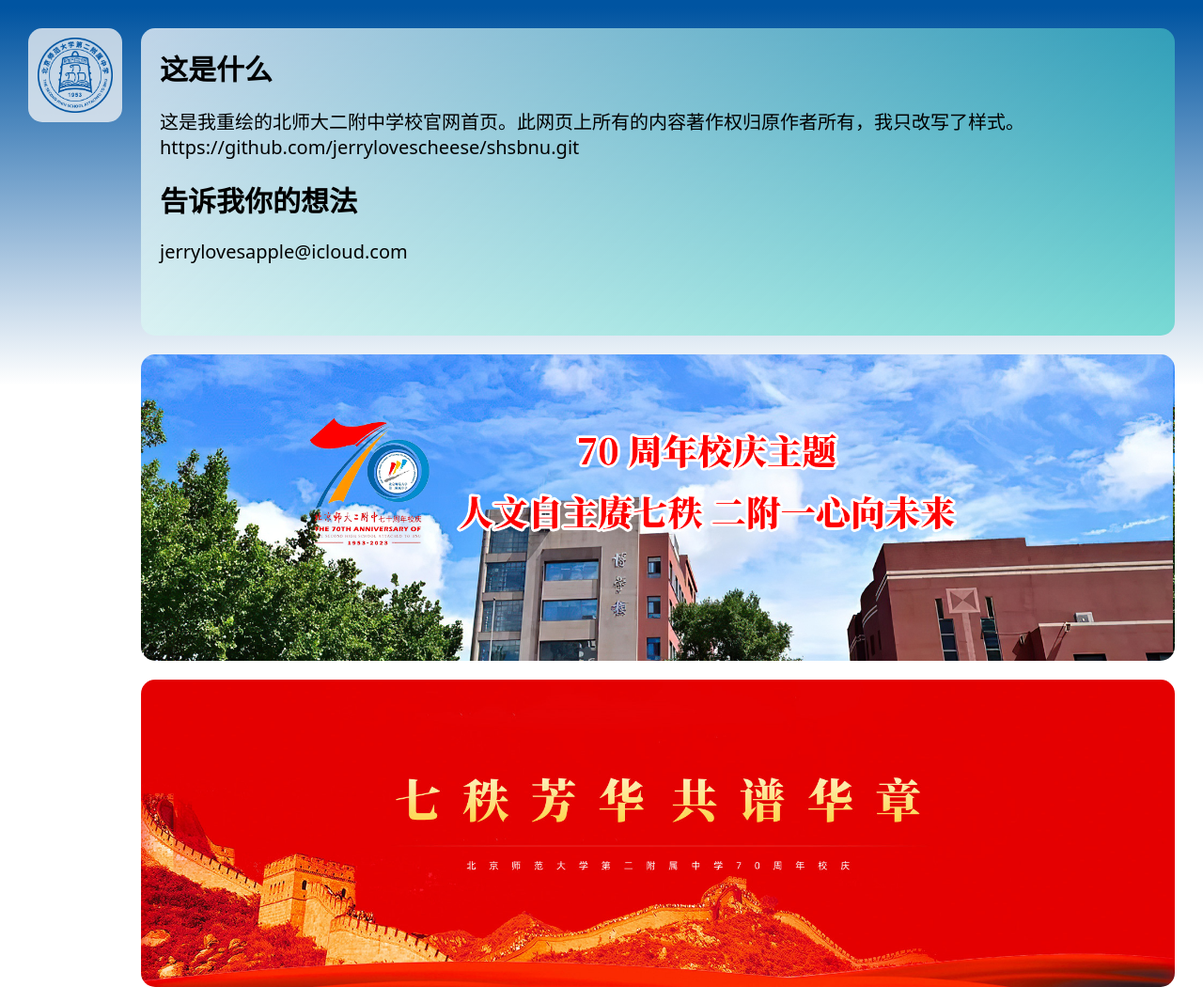
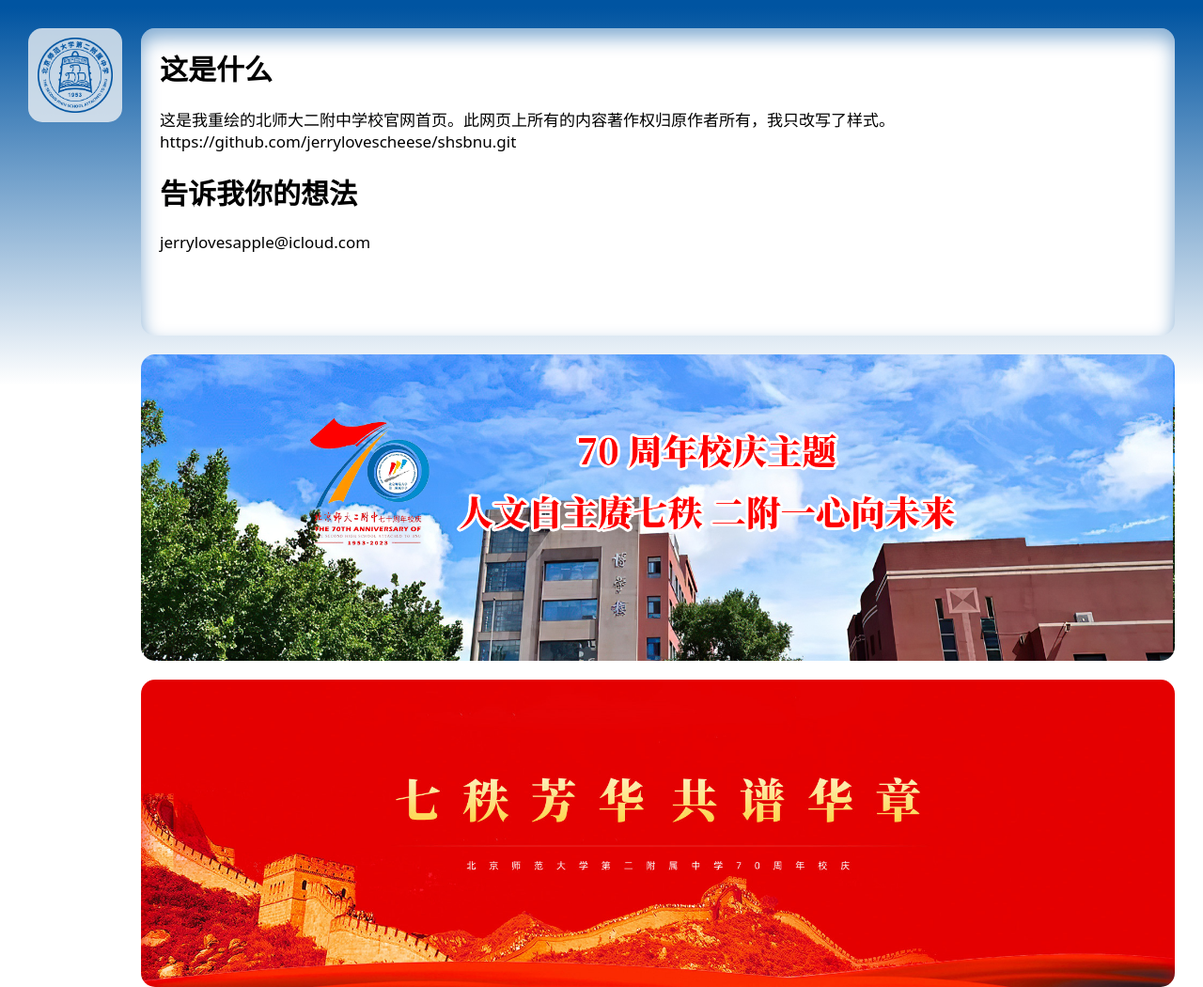
Before and after one commit to jerrylovescheese/shsbnu, a plain HTML site: page index.html in a window 1280 px wide. Shown: the top 1050 px of the page at 94% size. Drawn offline with Linux system fonts and the light colour scheme.

Commit message:
Update index.html

```diff
--- a/index.html
+++ b/index.html
@@ -40,7 +40,8 @@
 		}
 
 		#slide-1 {
-			background-image: linear-gradient(315deg, rgba(0, 201, 177, 0.452), rgba(255, 255, 255, 0.736));
+			background-color: #fff;
+			box-shadow: inset 0px 10px 20px #0054a17e;
 			font-family: system-ui, -apple-system, BlinkMacSystemFont, 'Segoe UI', Roboto, Oxygen, Ubuntu, Cantarell, 'Open Sans', 'Helvetica Neue', sans-serif;
 			overflow-y: scroll;
 			overflow-x: hidden;
@@ -59,6 +60,11 @@
 			background-image: url(./static/img/54fdad68b5104a08b01a57a4b60f9267.jpg);
 		}
 
+		.slide-prompt{
+			height: 250px;
+			overflow-y: scroll;
+		}
+
 		.slide-prompt-head {
 			display: block;
 			font-weight: bold;
@@ -68,7 +74,7 @@
 
 		.slide-prompt-body {
 			display: block;
-			font-size: 20px;
+			font-size: 17px;
 			padding-left: 20px;
 		}
 
@@ -102,6 +108,7 @@
 			z-index: -1;
 			border-color: #0054a1;
 			color: #0054a1;
+			box-shadow: 0px 10px 20px #00417f88;
 		}
 
 		.notification-box {
@@ -255,11 +262,14 @@
 	<div class="pool">
 		<div class="slideshow">
 			<div class="slide" id="slide-1">
-				<span class="slide-prompt-head">这是什么</span>
-				<span
-					class="slide-prompt-body">这是我重绘的北师大二附中学校官网首页。此网页上所有的内容著作权归原作者所有，我只改写了样式。<br>https://github.com/jerrylovescheese/shsbnu.git</span>
-				<span class="slide-prompt-head">告诉我你的想法</span>
-				<span class="slide-prompt-body"><a href="mailto:jerrylovesapple@icloud.com">jerrylovesapple@icloud.com</a></span>
+				<div class="slide-prompt">
+					<span class="slide-prompt-head">这是什么</span>
+					<span
+						class="slide-prompt-body">这是我重绘的北师大二附中学校官网首页。此网页上所有的内容著作权归原作者所有，我只改写了样式。<br>https://github.com/jerrylovescheese/shsbnu.git</span>
+					<span class="slide-prompt-head">告诉我你的想法</span>
+					<span class="slide-prompt-body"><a
+							href="mailto:jerrylovesapple@icloud.com">jerrylovesapple@icloud.com</a></span>
+				</div>
 			</div>
 			<a href="https://mp.weixin.qq.com/s/6y3Bfny5lgR3NdE7wvAGtQ">
 				<div class="slide" id="slide-2"></div>
```
